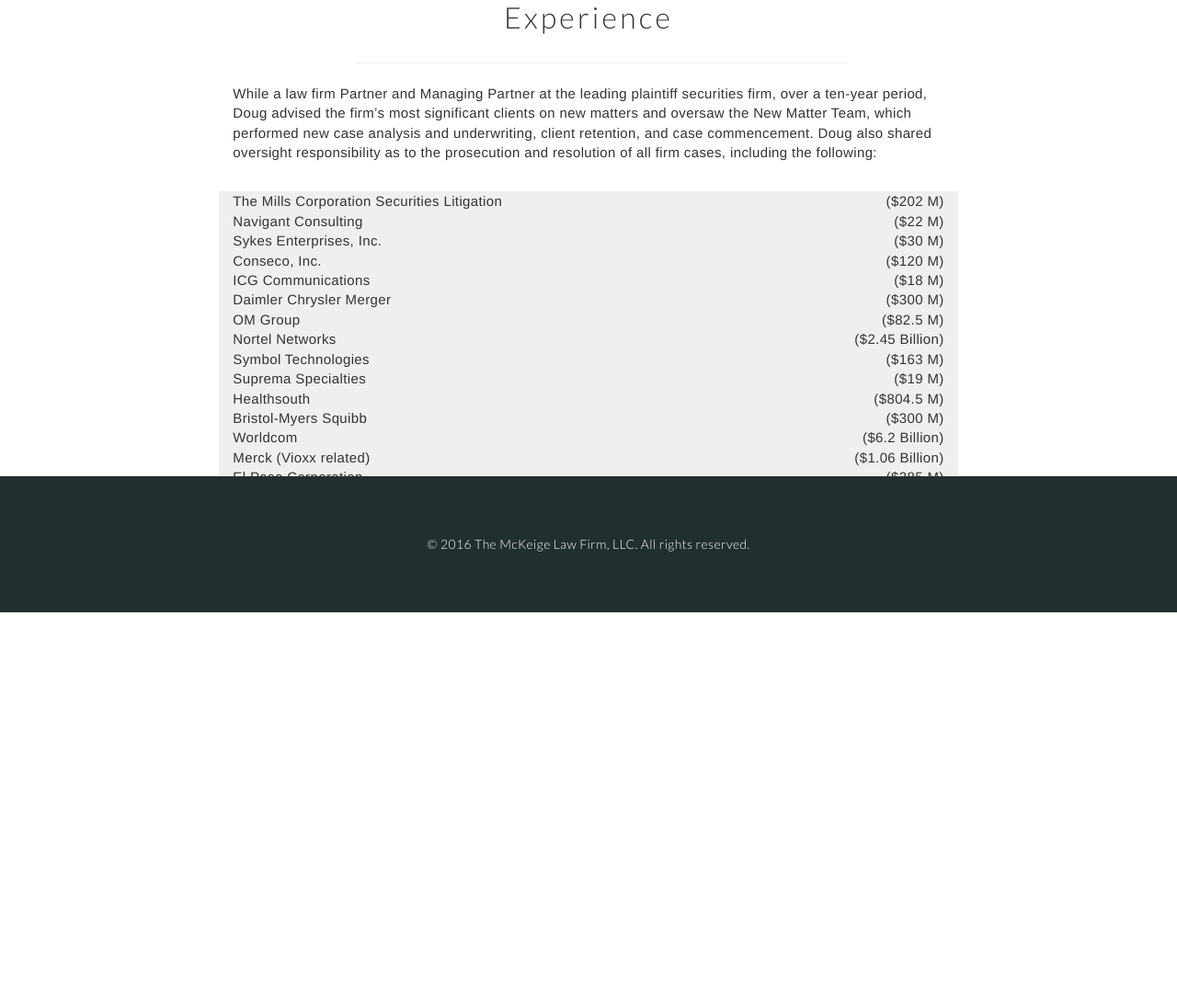
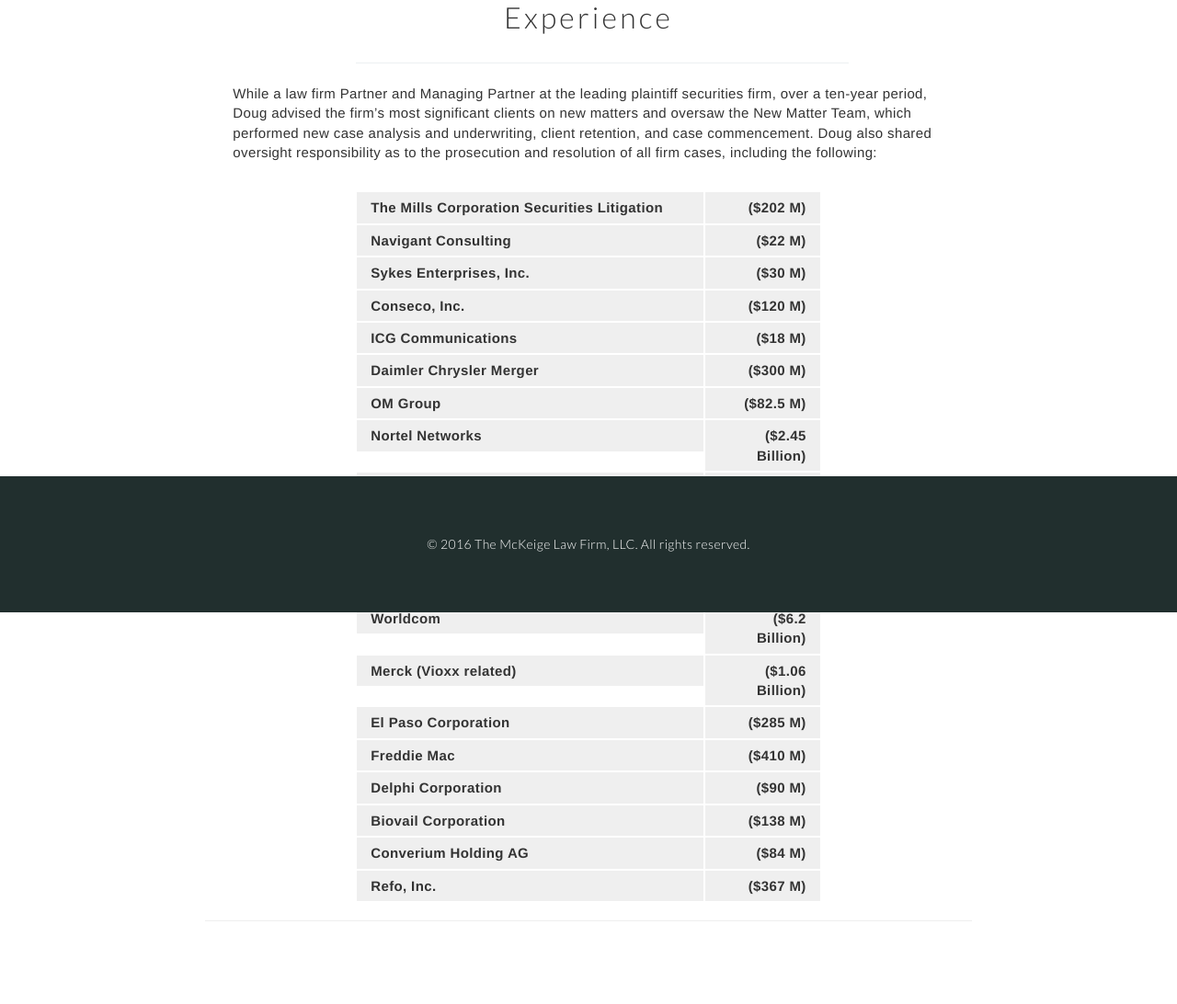
Before and after one commit to chexare/chexare.github.io, a PHP site: page /experience.html in a window 1280 px wide. Shown: the part 134-1226 px from the top of the page at 92% size. Before the commit the page ends 800 px from the top, so only its background shows below. Run offline with PHP 8.4, Linux system fonts and the light colour scheme.

Commit message:
cathy changes 9/24/16

```diff
--- a/css/main.css
+++ b/css/main.css
@@ -1793,6 +1793,9 @@
     }
     .dark_background_cell{
     	background:#efefef;
+    	border: 1px solid #fff;
+    	padding: 6px;
+    	font-weight: bold;
     }
     .advisor{
     	padding: 45px 15px 20px;
--- a/experience.html
+++ b/experience.html
@@ -45,6 +45,7 @@
 								</p>
 								<br>
 							</div>
+							<div class="col-xs-8 col-xs-offset-2">
 								<div class="col-xs-9 dark_background_cell dark_serif_font">The Mills Corporation Securities Litigation </div>
 								<div class="col-xs-3 dark_background_cell dark_serif_font_right">($202 M)</div>
 								<div class="col-xs-9 dark_background_cell dark_serif_font">Navigant Consulting </div>
@@ -85,7 +86,7 @@
 								<div class="col-xs-3 dark_background_cell dark_serif_font_right">($84 M)</div>
 								<div class="col-xs-9 dark_background_cell dark_serif_font">Refo, Inc. </div>
 								<div class="col-xs-3 dark_background_cell dark_serif_font_right">($367 M)</div>
-
+							</div>
 
 						</div>
 					</div>
```
Lines whose indentation alone changed are shown as unchanged.
